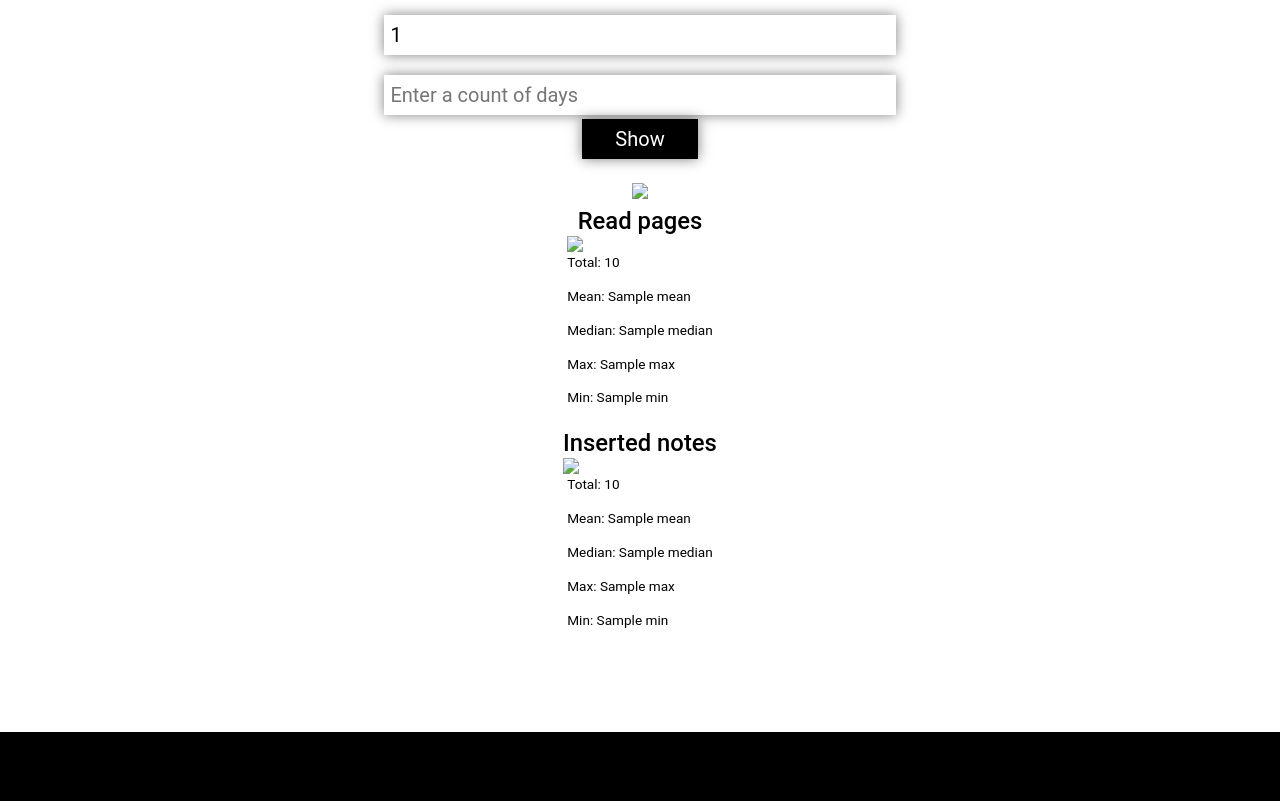
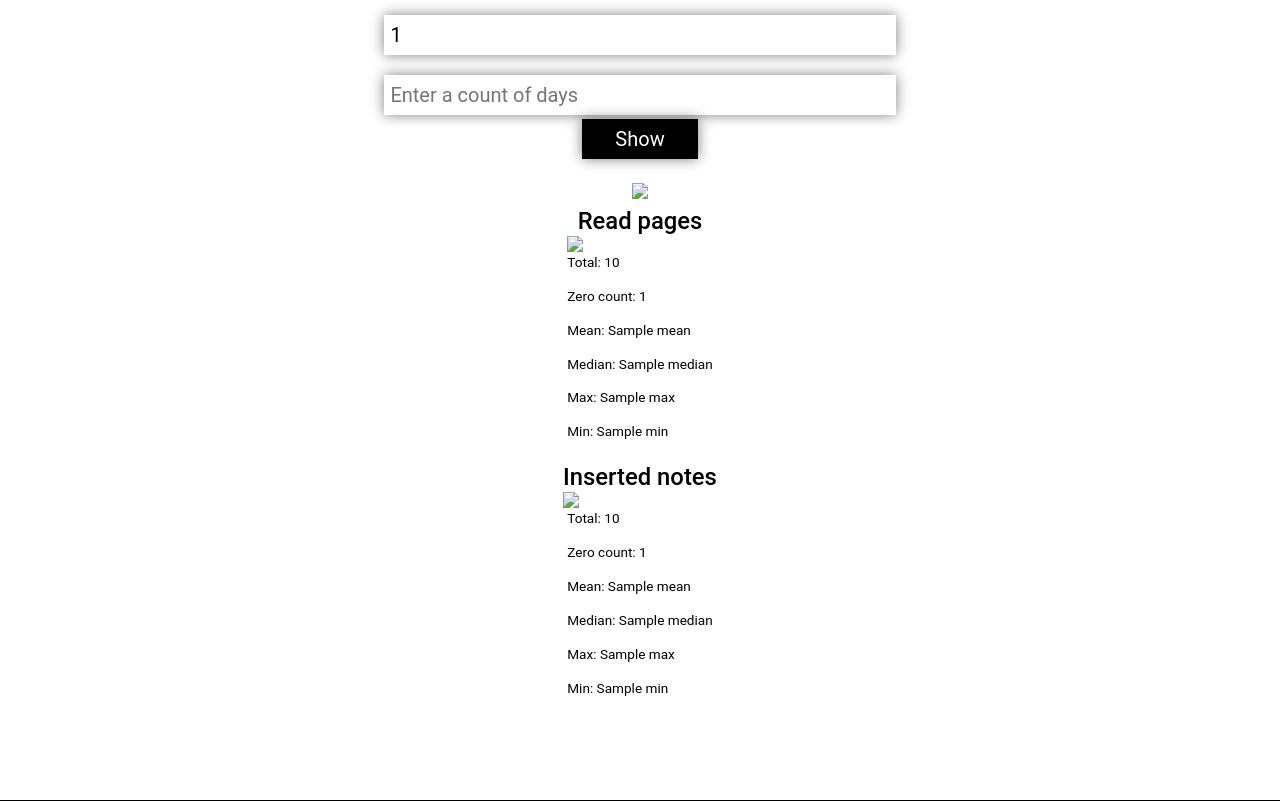
Before and after one commit to kunansy/ReadingTracker, a Python web app: template templates/system/graphic.html in a window 1280 px wide. Shown: the part 201-1002 px from the top of the page. Run offline with Jinja, Linux system fonts and the light colour scheme; the template is opened without the code that fills it: most values are stand-ins (such as "Sample title", 1, 10 or a date in 2020); some libraries are stand-ins or nearby versions.

Commit message:
DEV-#78: zero_count added to web page

```diff
--- a/templates/system/graphic.html
+++ b/templates/system/graphic.html
@@ -35,6 +35,7 @@
 
         <div class="statistics">
             <p> Total: {{ reading_trend.total }} </p>
+            <p> Zero count: {{ notes_trend.zero_count }} </p>
             <p> Mean: {{ reading_trend.mean }} </p>
             <p> Median: {{ reading_trend.median }} </p>
             <p> Max: {{ reading_trend.max }} </p>
@@ -48,6 +49,7 @@
 
         <div class="statistics">
             <p> Total: {{ notes_trend.total }} </p>
+            <p> Zero count: {{ notes_trend.zero_count }} </p>
             <p> Mean: {{ notes_trend.mean }} </p>
             <p> Median: {{ notes_trend.median }} </p>
             <p> Max: {{ notes_trend.max }} </p>
```
